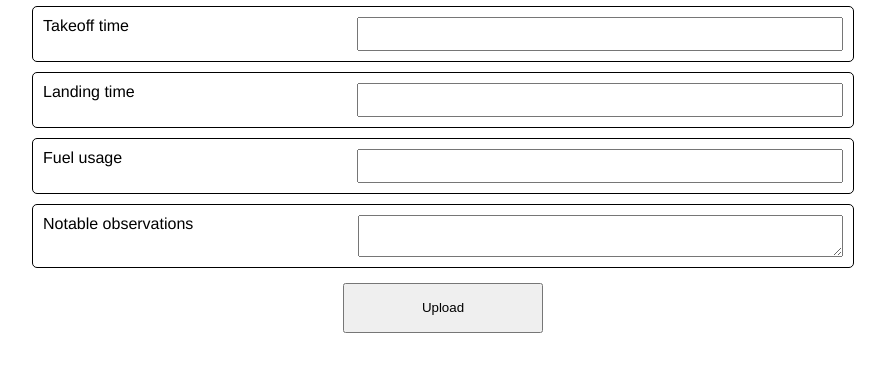
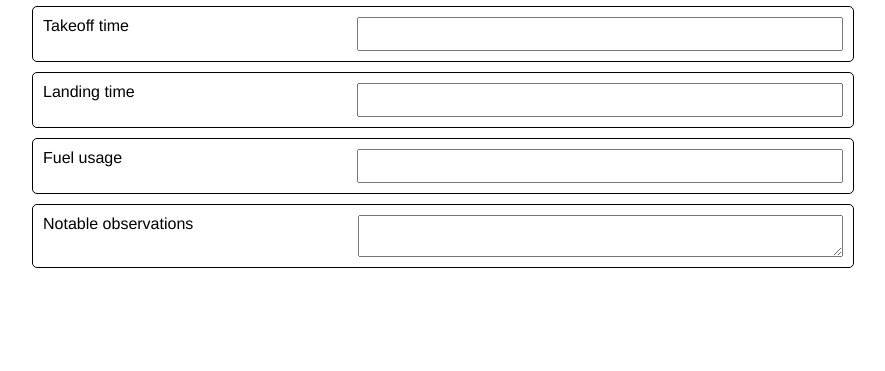
Before and after one commit to BiggestChris/ACE-Flexible-Digital-Form-V1, a plain HTML site: page index.html in a window 1280 px wide. Shown: the part 99-470 px from the top of the page, without its empty margins (197-1082 px from the left). Drawn offline with Linux system fonts and the light colour scheme.

Commit message:
Final amendments for V1

```diff
--- a/index.html
+++ b/index.html
@@ -34,7 +34,9 @@
                 <textarea id="input-4"></textarea>
             </div>
 
-            <button id="upload-btn">Upload</button> <!-- Look at removing this eventually -->
+            <!-- Commenting out upload button as now upload is automated
+            <button id="upload-btn">Upload</button>
+            -->
 
             <script src="index.js" type="module"></script>
         </div>
```
Also changed, not shown: 1 other file.
